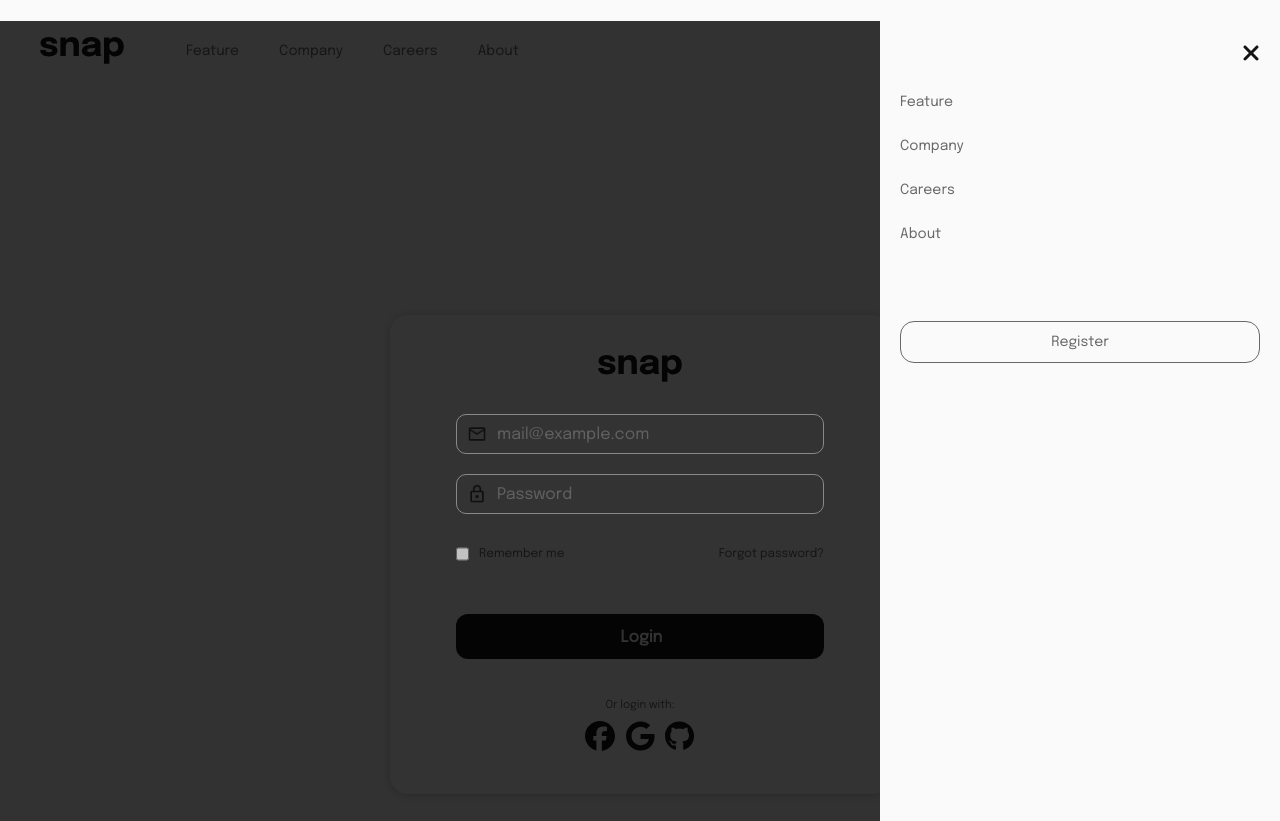
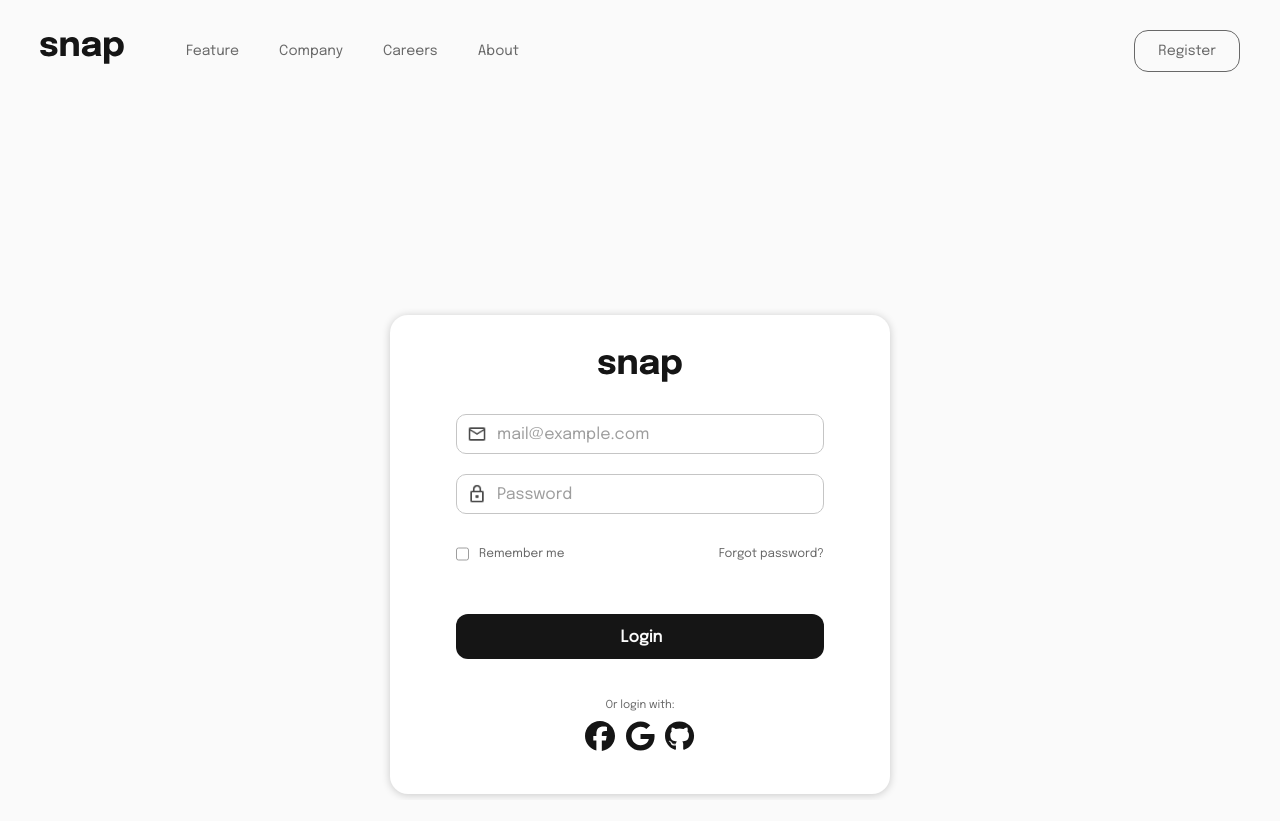
Before and after one commit to neda-pro/snap, a React (Vite) app: page /login in a window 1280 px wide. After the commit the page ends 800 px from the top, so only its background shows below. Built offline with nearby package versions, Linux system fonts and the light colour scheme.

Commit message:
slider completed

```diff
--- a/src/routes/login.jsx
+++ b/src/routes/login.jsx
@@ -9,10 +9,11 @@ import { useNavbarStore } from "../store/store";
 import AppLogo from "../components/AppLogo";
 
 const Login = () => {
-  const { toggleLoginBtn } = useNavbarStore();
+  const { toggleLoginBtn, onClickShowModal } = useNavbarStore();
 
   useEffect(() => {
     toggleLoginBtn();
+    onClickShowModal(false);
     return () => {
       toggleLoginBtn();
     };
--- a/src/routes/register.jsx
+++ b/src/routes/register.jsx
@@ -9,11 +9,12 @@ import { useNavbarStore } from "../store/store";
 import AppLogo from "../components/AppLogo";
 
 const Register = () => {
-  const { toggleRegisterBtn } = useNavbarStore();
+  const { toggleRegisterBtn, onClickShowModal } = useNavbarStore();
 
   useEffect(() => {
     // hide register btn on mount
     toggleRegisterBtn();
+    onClickShowModal(false);
     //show register btn when leaving the page(unmount)
     return () => {
       toggleRegisterBtn();
--- a/src/routes/root.jsx
+++ b/src/routes/root.jsx
@@ -5,7 +5,9 @@ import { FontAwesomeIcon } from "@fortawesome/react-fontawesome";
 import { faBars, faClose } from "@fortawesome/free-solid-svg-icons";
 
 const Root = () => {
-  const { hideLoginBtn, hideRegisterBtn } = useNavbarStore();
+  const { hideLoginBtn, hideRegisterBtn, showModal, onClickShowModal } =
+    useNavbarStore();
+
   const navigate = useNavigate();
 
   return (
@@ -41,11 +43,23 @@ const Root = () => {
       </header>
       <header className="mobile-header">
         <AppLogo />
-        <FontAwesomeIcon className="bars-icon" icon={faBars} />
+        <FontAwesomeIcon
+          className="bars-icon"
+          icon={faBars}
+          onClick={() => onClickShowModal(true)}
+        />
       </header>
-      <div className="modal">
-        <div>
-          <FontAwesomeIcon className="menu-close" icon={faClose} />
+      <div
+        className="modal"
+        style={{ display: showModal ? "flex" : "none" }}
+        onClick={() => onClickShowModal(false)}
+      >
+        <div onClick={(e) => e.stopPropagation()}>
+          <FontAwesomeIcon
+            className="menu-close"
+            icon={faClose}
+            onClick={() => onClickShowModal(false)}
+          />
           <ul>
             <li>feature</li>
             <li>company</li>
--- a/src/store/store.js
+++ b/src/store/store.js
@@ -3,7 +3,12 @@ import { create } from "zustand";
 export const useNavbarStore = create((set) => ({
   hideLoginBtn: false,
   hideRegisterBtn: false,
+  showModal: false,
   toggleLoginBtn: () => set((state) => ({ hideLoginBtn: !state.hideLoginBtn })),
   toggleRegisterBtn: () =>
     set((state) => ({ hideRegisterBtn: !state.hideRegisterBtn })),
+  onClickShowModal: (show) =>
+    set(() => ({
+      showModal: show,
+    })),
 }));
--- a/src/style.css
+++ b/src/style.css
@@ -38,7 +38,6 @@ body {
 ul{
     list-style: none;
 }
-
 .header{
     display: flex;
     width: 100%;
@@ -62,7 +61,6 @@ ul{
     color:var(--black);
     cursor: pointer;
 }
-
 .header-right{
     display: flex;
     gap:4rem
@@ -108,8 +106,18 @@ ul{
     width: 100%;
     height: 100vh;
     background-color: rgba(0, 0, 0, .8);
+    justify-content: flex-end;
+    z-index: 10;
+}
+.modal div:first-child{
     display: flex;
-    justify-content: flex-end;
+    flex: .7rem;
+    max-width: 40rem;
+    background-color: var(--almost-white);
+    flex-direction: column;
+    padding: 2rem;
+    gap: 3rem;
+    z-index: 11;
 }
 .modal ul{
     display: flex;
@@ -124,15 +132,6 @@ ul{
 }
 .modal li:hover{
     color: var(--black);
-}
-.modal div:first-child{
-    display: flex;
-    flex: .7rem;
-    max-width: 40rem;
-    background-color: var(--almost-white);
-    flex-direction: column;
-    padding: 2rem;
-    gap: 3rem;
 }
 .mobile-menu-btn-wrapper{
     display: flex;
@@ -166,9 +165,11 @@ cursor: pointer;
 font-size: 2.4rem;
 color: var(--black);
 align-self: flex-end;
+cursor: pointer;
 }
 
-/* here */
+
+/* body section */
 .main{
     padding: 6.7rem 10rem 0 10rem;
     display: flex;
@@ -180,7 +181,6 @@ align-self: flex-end;
     display: flex;
     flex-direction: column;
     justify-content: space-between;
-
 }
 .main-body article{
     display: flex;
@@ -193,7 +193,6 @@ align-self: flex-end;
     font-weight: 700;
     letter-spacing: -.11rem;
     line-height: 8rem;
-
     }
 .main-body p{
     font-size: 1.8rem;
@@ -218,22 +217,19 @@ align-self: flex-end;
     background-color: transparent;
     border:1px solid var(--black) ;
 }
-
 .main-body ul{
     display: flex;
     gap: 4.4rem;
 }
-
 .main-img{
     flex: 1;
 }
-
 .main-img img{
     width: 100%;
 }
 
+
 /* base form container for wrapping register and login */
-
 .base-container{
     width:50rem;
     background-color: white;
@@ -244,7 +240,6 @@ align-self: flex-end;
     display: flex;
     flex-direction: column;
     align-items: center;
-
 }
 /* registration section */
 .register-form{
@@ -344,6 +339,7 @@ align-self: flex-end;
     font-weight: 500;
 }
 
+
 /* media query */
 @media(max-width: 1440px){
     .main-body article{
@@ -395,7 +391,6 @@ align-self: flex-end;
     }
 }
 @media(max-width: 1196px){
-
     .main{
         flex-direction: column-reverse;
         gap: unset
@@ -428,6 +423,11 @@ align-self: flex-end;
     .main-body ul{
         gap: 4.4rem;
         margin-top: 4rem;
+    }
+}
+@media(min-width: 804px){
+    .modal{
+        display: none!important;
     }
 }
 @media(max-width: 804px){
```
